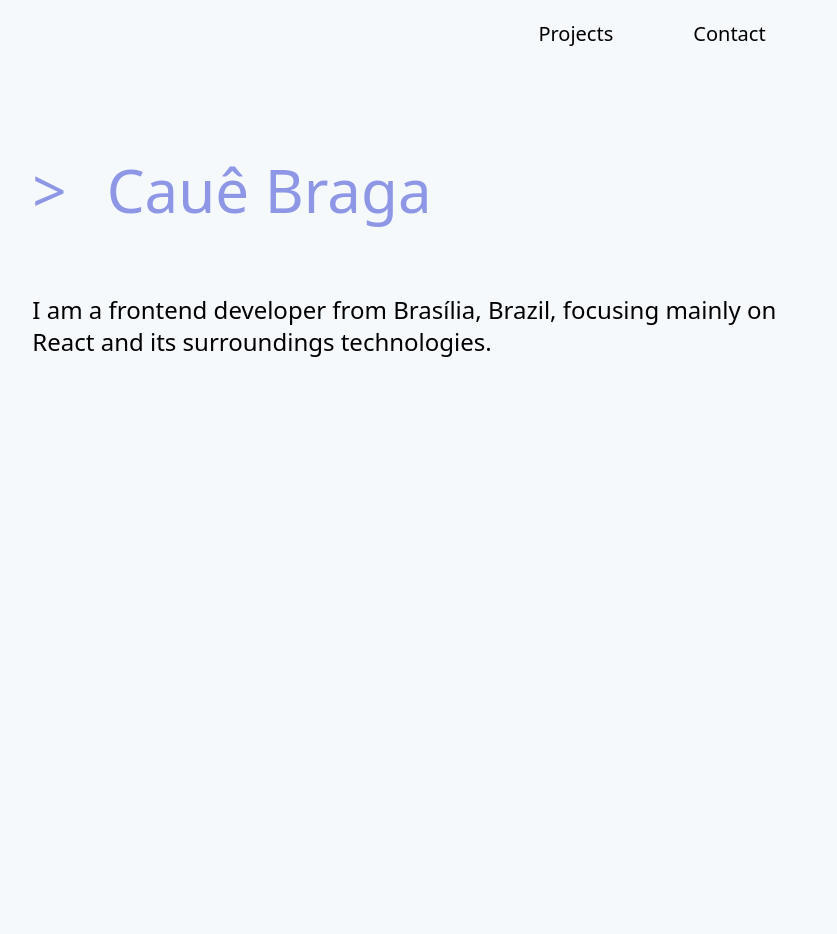
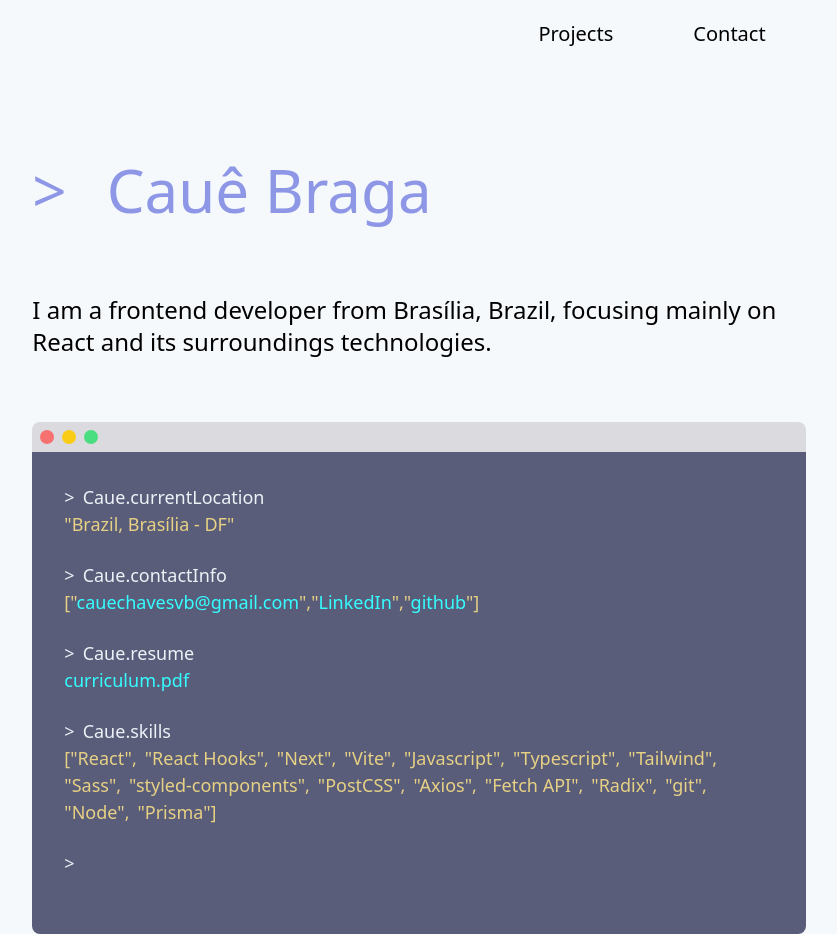
Before and after one commit to CaueBraga/personal-website, a Next.js app: page / in a window 1280 px wide. Shown: the whole page, without its empty margins (221-1058 px from the left). Before the commit the page ends 800 px from the top, so only its background shows below. Built offline with nearby package versions, Linux system fonts and the light colour scheme.

Commit message:
add terminal

```diff
--- a/src/components/Hero.module.css
+++ b/src/components/Hero.module.css
@@ -15,12 +15,12 @@
     @apply bg-transparent;
   }
   50% {
-    @apply bg-base-500;
+    @apply bg-base-purple;
   }
   99% {
-    @apply bg-base-500;
+    @apply bg-base-purple;
   }
   100% {
-    @apply bg-base-500;
+    @apply bg-base-purple;
   }
 }
--- a/src/components/Hero.tsx
+++ b/src/components/Hero.tsx
@@ -28,7 +28,7 @@ export function Hero() {
   return (
     <div className="flex flex-col mt-16 md:mt-24 mb-4 md:mb-16">
       <div className="flex text-hero-title mt-4">
-        <div className="flex text-4.5xl md:text-5xl lg:text-6xl text-base-500 font-monaco">
+        <div className="flex text-4.5xl md:text-5xl lg:text-6xl text-base-purple font-monaco">
           <div className="  mr-4 md:mr-6 lg:mr-10 font-mulish">{">"}</div>
           {myName}
         </div>
--- a/src/components/Navbar.tsx
+++ b/src/components/Navbar.tsx
@@ -3,13 +3,13 @@ export function Navbar() {
     <div className="flex justify-around md:justify-end mt-5 text-base md:text-xl text-navbar-gray font-normal">
       <div
         className="md:mx-10
-        border-button cursor-pointer hover:border-b-8 hover:border-[#8e97e6] "
+        border-button cursor-pointer hover:border-b-8 hover:border-base-purple "
       >
         Projects
       </div>
       <div
         className="md:mx-10 text-black
-        hover:border-b-8 hover:border-base-500 cursor-pointer"
+        hover:border-b-8 hover:border-base-purple cursor-pointer"
       >
         Contact
       </div>
--- /dev/null
+++ b/src/components/Terminal.module.css
@@ -0,0 +1,25 @@
+.terminal {
+  animation: terminalBlink 1s infinite;
+  animation-timing-function: step-start;
+  margin-left: 4px;
+  width: 12px;
+  height: 28px;
+}
+
+@keyframes terminalBlink {
+  0% {
+    @apply bg-transparent;
+  }
+  49% {
+    @apply bg-transparent;
+  }
+  50% {
+    @apply bg-base-white;
+  }
+  99% {
+    @apply bg-base-white;
+  }
+  100% {
+    @apply bg-transparent;
+  }
+}
--- /dev/null
+++ b/src/components/Terminal.tsx
@@ -0,0 +1,134 @@
+import data from "../data/data.json";
+import styles from "./Terminal.module.css";
+
+interface IInfo {
+  title: string;
+  link: string;
+}
+
+export function Terminal() {
+  const name: string = data.info.name;
+  const currentLocation: string = data.info.location;
+  const contactInfo: IInfo[] = [
+    {
+      title: data.info.email,
+      link: data.info.email_link,
+    },
+    {
+      title: "LinkedIn",
+      link: data.info.linkedin_link,
+    },
+    {
+      title: "github",
+      link: data.info.git_link,
+    },
+  ];
+
+  const resume: IInfo = {
+    title: data.info.pdf_title,
+    link: data.info.pdf_link,
+  };
+  const interests: string[] = data.info.interests;
+  const education: string[] = data.info.education;
+  const skills: string[] = data.info.skills;
+
+  function getStringText(str: string) {
+    let newStr = '"' + str + '"';
+    return newStr;
+  }
+
+  function getArrayText(str: string, isFirst: boolean, isLast: boolean) {
+    let newStr;
+    if (isFirst) newStr = '["' + str + '",';
+    else if (isLast) newStr = '"' + str + '"]';
+    else newStr = '"' + str + '",';
+    return newStr;
+  }
+
+  return (
+    <>
+      <div className="flex items-center rounded-t-lg bg-[#dbdade]">
+        <div className="ml-2 my-2 w-3.5 h-3.5 rounded-full bg-red-400" />
+        <div className="ml-2 my-2 w-3.5 h-3.5 rounded-full bg-yellow-400" />
+        <div className="ml-2 my-2 w-3.5 h-3.5 rounded-full bg-green-400" />
+      </div>
+
+      <div className="p-8 bg-base-gray rounded-b-lg flex flex-col text-lg font-monaco leading-normal">
+        <div className="flex flex-col mb-6">
+          <div className="flex text-base-white">
+            <div className="mr-2 font-camphor">{">"}</div>
+            <div>{name}.currentLocation</div>
+          </div>
+          <div className="text-base-yellow">
+            {getStringText(currentLocation)}
+          </div>
+        </div>
+        <div className="flex flex-col mb-6">
+          <div className="flex text-base-white">
+            <div className="mr-2 font-camphor">{">"}</div>
+            <div>{name}.contactInfo</div>
+          </div>
+          <div className="text-base-yellow flex flex-wrap">
+            {contactInfo.map((cont: IInfo, index: number) => (
+              <div key={index}>
+                {index === 0 ? '["' : '"'}
+                <a
+                  className="text-base-blue"
+                  rel="noopener noreferrer"
+                  href={cont.link}
+                  target="_blank"
+                >
+                  {cont.title}
+                </a>
+                {index === contactInfo.length - 1 ? '"]' : '",'}
+              </div>
+            ))}
+          </div>
+        </div>
+        <div className="flex flex-col mb-6">
+          <div className="flex text-base-white">
+            <div className="mr-2 font-camphor">{">"}</div>
+            <div>{name}.resume</div>
+          </div>
+          <div className="text-base-yellow">
+            <a
+              className="text-base-blue"
+              rel="noopener noreferrer"
+              href={resume.link}
+              target="_blank"
+            >
+              {resume.title}
+            </a>
+          </div>
+        </div>
+
+        <div className="flex flex-col mb-6">
+          <div className="flex text-base-white">
+            <div className="mr-2 font-camphor">{">"}</div>
+            <div>{name}.skills</div>
+          </div>
+          {skills ? (
+            <div className="flex text-base-yellow flex-wrap">
+              {skills.map((skill: string, index: number) => (
+                <div
+                  key={index}
+                  className={index === skills.length - 1 ? "" : "mr-2"}
+                >
+                  {getArrayText(
+                    skill,
+                    index === 0,
+                    index === skills.length - 1
+                  )}
+                </div>
+              ))}
+            </div>
+          ) : null}
+        </div>
+        <div className="flex text-base-white mb-6">
+          <div className="mr-2 font-camphor">{">"}</div>
+          <div className={styles.terminal} />
+        </div>
+      </div>
+    </>
+  );
+}
--- /dev/null
+++ b/src/data/data.json
@@ -0,0 +1,73 @@
+{
+  "info": {
+    "name": "Caue",
+    "fullName": "Caue Braga",
+    "description": "I am a frontend developer from Brasília, Brazil, focusing mainly on React and its surroundings technologies.",
+    "email": "cauechavesvb@gmail.com",
+    "email_link": "mailto:tgulmine@gmail.com",
+    "linkedin_link": "https://www.linkedin.com/in/cau%C3%AA-braga-634064255/",
+    "git_link": "https://github.com/CaueBraga",
+    "pdf_title": "curriculum.pdf",
+    "pdf_link": "https://drive.google.com/file/d/14XkZjE05RxtCs9MWedzgFY4Zz9ROy0EE/view?usp=share_link",
+    "location": "Brazil, Brasília - DF",
+    "skills": [
+      "React",
+      "React Hooks",
+      "Next",
+      "Vite",
+      "Javascript",
+      "Typescript",
+      "Tailwind",
+      "Sass",
+      "styled-components",
+      "PostCSS",
+      "Axios",
+      "Fetch API",
+      "Radix",
+      "git",
+      "Node",
+      "Prisma"
+    ]
+  },
+  "projects": [
+    {
+      "title": "Reddit Clone",
+      "description": "Project made with the intention to clone a Reddit subreddit page, contains responsive design and dynamic functionalities by consuming data from an API REST.",
+      "skills": ["HTML5", "React", "Javascript", "Sass", "Axios"],
+      "link_demo": "https://reddit-clone-333.herokuapp.com/",
+      "link_git": "https://github.com/tgulmine/reddit-clone",
+      "img": "../../img/cardreddit1.png"
+    },
+    {
+      "title": "Prime Visuals",
+      "description": "Simulation of prime numbers visual patterns, contains the Ulam Spiral and the Parallax Compression forms of visualization.",
+      "skills": [
+        "HTML5",
+        "React",
+        "Typescript",
+        "Tailwind",
+        "Sass",
+        "ContextAPI"
+      ],
+      "link_demo": "https://primevisuals.netlify.app/",
+      "link_git": "https://github.com/tgulmine/prime-visuals",
+      "img": "../../img/cardprime1.png"
+    },
+    {
+      "title": "Dog & Quote",
+      "description": "Web Application that shows a random quote and picture of a dog dinamically, through the data consumption from Type.Fit Quotes API & Dog API.",
+      "skills": ["HTML5", "React", "Typescript", "Tailwind", "Sass", "Axios"],
+      "link_demo": "https://dog-and-quote.netlify.app/",
+      "link_git": "https://github.com/tgulmine/dog-and-quote",
+      "img": "../../img/carddog1.png"
+    },
+    {
+      "title": "Shopping Cart",
+      "description": "A challenge made for practice, an API provides products and vouchers information, and the application simulates a shopping cart. The prices and quantities are updated as the user adds products to the cart. The voucher codes are #30OFF, #100DOLLARS & #SHIPIT.",
+      "skills": ["HTML5", "React", "Typescript", "Tailwind", "Sass", "Axios"],
+      "link_demo": "https://shopping-cart-challenge.netlify.app/",
+      "link_git": "https://github.com/tgulmine/shopping-cart",
+      "img": "../../img/cardcart2.png"
+    }
+  ]
+}
--- a/src/pages/index.tsx
+++ b/src/pages/index.tsx
@@ -1,11 +1,13 @@
 import { Navbar } from "@/components/Navbar";
 import { Hero } from "@/components/Hero";
+import { Terminal } from "@/components/Terminal";
 
 export default function Home() {
   return (
     <div className="w-2/3 h-full flex flex-col px-5 md:px-10 mx-auto">
       <Navbar />
       <Hero />
+      <Terminal />
     </div>
   );
 }
--- a/tailwind.config.js
+++ b/tailwind.config.js
@@ -9,7 +9,11 @@ module.exports = {
     extend: {
       colors: {
         base: {
-          500: "#8e97e6",
+          purple: "#8e97e6",
+          blue: "#35feff",
+          gray: "#5a5d7a",
+          yellow: "#e7d184",
+          white: "#edf2f7",
         },
       },
 
```
